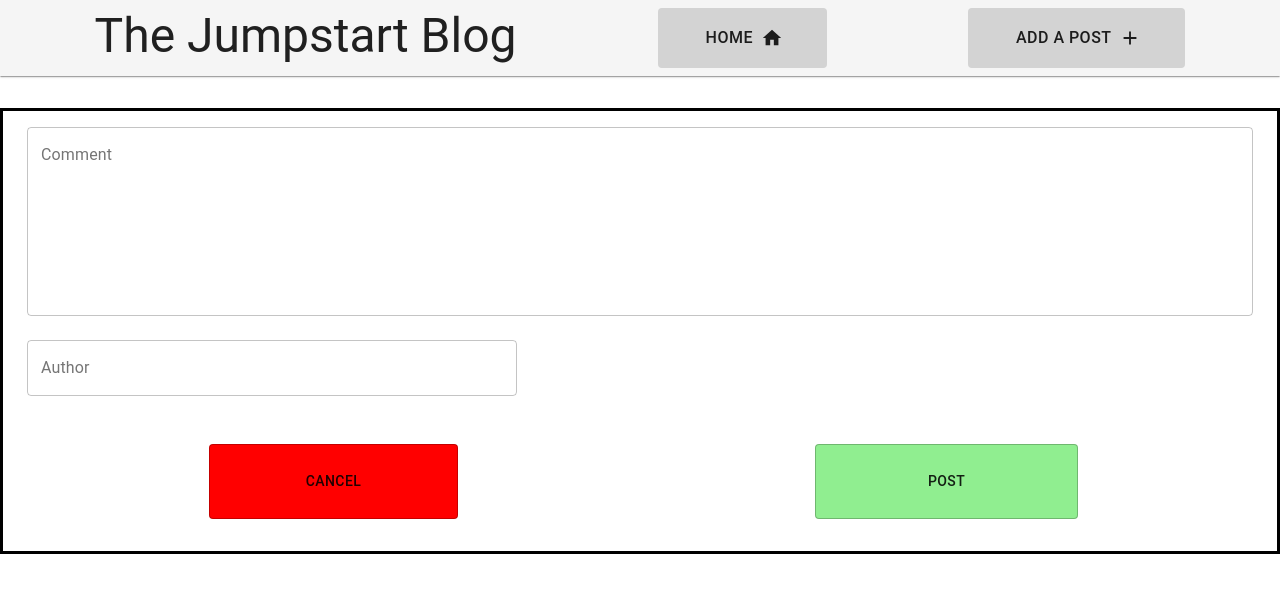
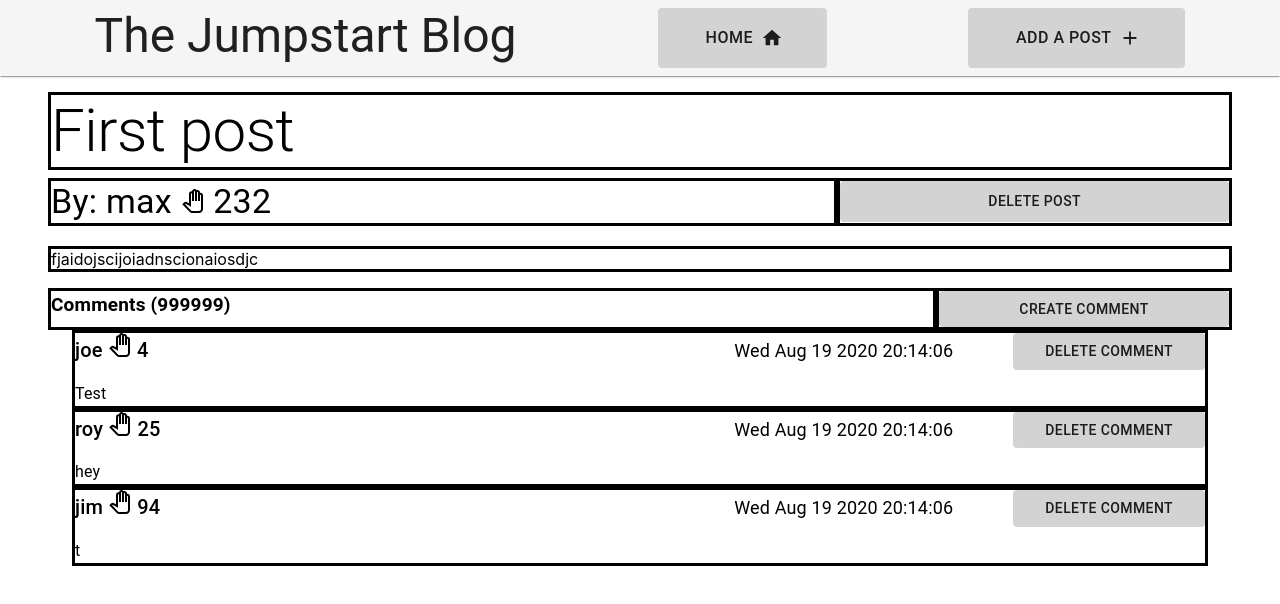
Before and after one commit to Code-4-Community/jumpstart-frontend, a React (Create React App) app: page / in a window 1280 px wide. Shown: the top 604 px of the page. Built offline with nearby package versions, Linux system fonts and the light colour scheme.

Commit message:
integrated CreateComment Component into BlogPost

```diff
--- a/src/App.tsx
+++ b/src/App.tsx
@@ -13,7 +13,7 @@ const App: React.FC = () => {
   return (
     <div>
       <NavBar />
-      <CreateComment />
+      <BlogPost title="First post" author="max" content="fjaidojscijoiadnscionaiosdjc" claps={232} id={1}/>
     </div>
   );
 }
--- a/src/components/CreateComment.tsx
+++ b/src/components/CreateComment.tsx
@@ -15,7 +15,7 @@ const useStyles = makeStyles({
     },
 
     author: {
-        width: '40%',
+        width: '100%',
         marginTop: '1rem',
         marginBottom: '1rem',
     },
@@ -28,16 +28,8 @@ const useStyles = makeStyles({
         alignItems: 'center'
     },
 
-    cancelButton: {
-        padding: '1.5rem',
-        paddingLeft: '6rem',
-        paddingRight: '6rem',
-        background: 'red'
-
-    },
-
     submitButton: {
-        padding: '1.5rem',
+        padding: '0.75rem',
         paddingLeft: '7rem',
         paddingRight: '7rem',
         background: 'lightGreen'
@@ -75,7 +67,7 @@ const CreateComment: React.FC = () => {
                             setComment(newCommentObj);
                           }}/>
                 </Grid>
-                <Grid item xs={12}>
+                <Grid item xs={6}>
                     <TextField
                         id="author"
                         margin="normal"
@@ -91,10 +83,7 @@ const CreateComment: React.FC = () => {
                           }}/>
                 </Grid>
                 <Grid item xs={6} className={classes.actionButton}>
-                    <Button variant="outlined" className={classes.cancelButton}>Cancel</Button>
-                </Grid>
-                <Grid item xs={6} className={classes.actionButton}>
-                    <Button variant="outlined" className={classes.submitButton}>Post</Button>
+                    <Button variant="outlined" className={classes.submitButton} >Post</Button>
                 </Grid>
             </Grid>
         </Container>
--- a/src/components/ListOfComments.tsx
+++ b/src/components/ListOfComments.tsx
@@ -1,11 +1,13 @@
-import React from 'react';
+import React, {useState} from 'react';
 import Comment from './Comment';
+import CreateComment from './CreateComment';
 import { makeStyles } from '@material-ui/core/styles'
 import {
     Container,
     Typography,
     Grid,
-    Button
+    Button,
+    Hidden
 } from '@material-ui/core';
 
 
@@ -51,7 +53,12 @@ const ListOfComments: React.FC = () => {
             claps: 94,
             content: 't'
         }
+
     ];
+
+    const [createComment, setCreateComment] = useState(true);
+
+    const createCommentText = (createComment ? "Create Comment" : "Cancel Comment");
 
     return(
         <Container>
@@ -60,8 +67,16 @@ const ListOfComments: React.FC = () => {
                     <Typography className={classes.commentText}>Comments (999999)</Typography>
                 </Grid>
                 <Grid item xs={3} className={classes.top}>
-                    <Button className={classes.createComment} fullWidth>Create Comment</Button>
+                    <Button
+                        onClick={() => {setCreateComment(!createComment)}}
+                        className={classes.createComment}
+                        fullWidth>{createCommentText}</Button>
                 </Grid>
+                <Hidden xsUp={createComment}>
+                    <Grid item xs={12}>
+                        <CreateComment />
+                    </Grid>
+                </Hidden>
                 <Grid item xs={12}>
                     {comments.map(comment => (
                         <Comment username={comment.user} date={comment.date} claps={comment.claps} content={comment.content} />
```
